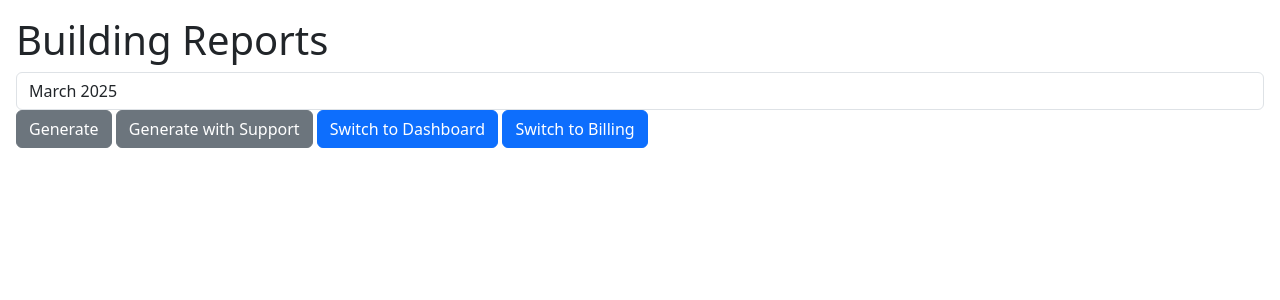
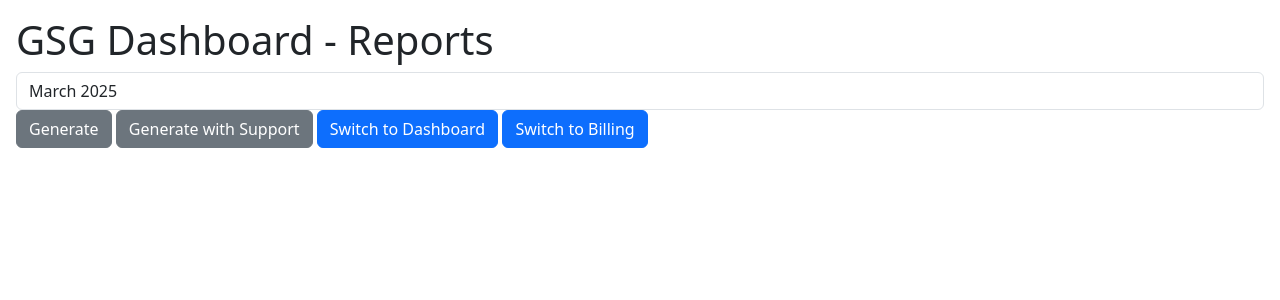
Before and after one commit to nycmeshnet/nycmesh-building, a Django app: page /gsg/reports/ in a window 1280 px wide. Shown: the top 300 px of the page. Run offline with Django 5.2, Linux system fonts and the light colour scheme.

Commit message:
Fix header gsg-reports.html

```diff
--- a/dashboard/templates/dashboard/gsg-reports.html
+++ b/dashboard/templates/dashboard/gsg-reports.html
@@ -52,7 +52,7 @@
 {% load static %}
 {% load tz %}
 <body class="p-3">
-    <h1>Building Reports</h1>
+    <h1>GSG Dashboard - Reports</h1>
     <div class="column">
         <form id="form" method="post" class="form-inline" enctype="multipart/form-data">
             {% csrf_token %}
```
